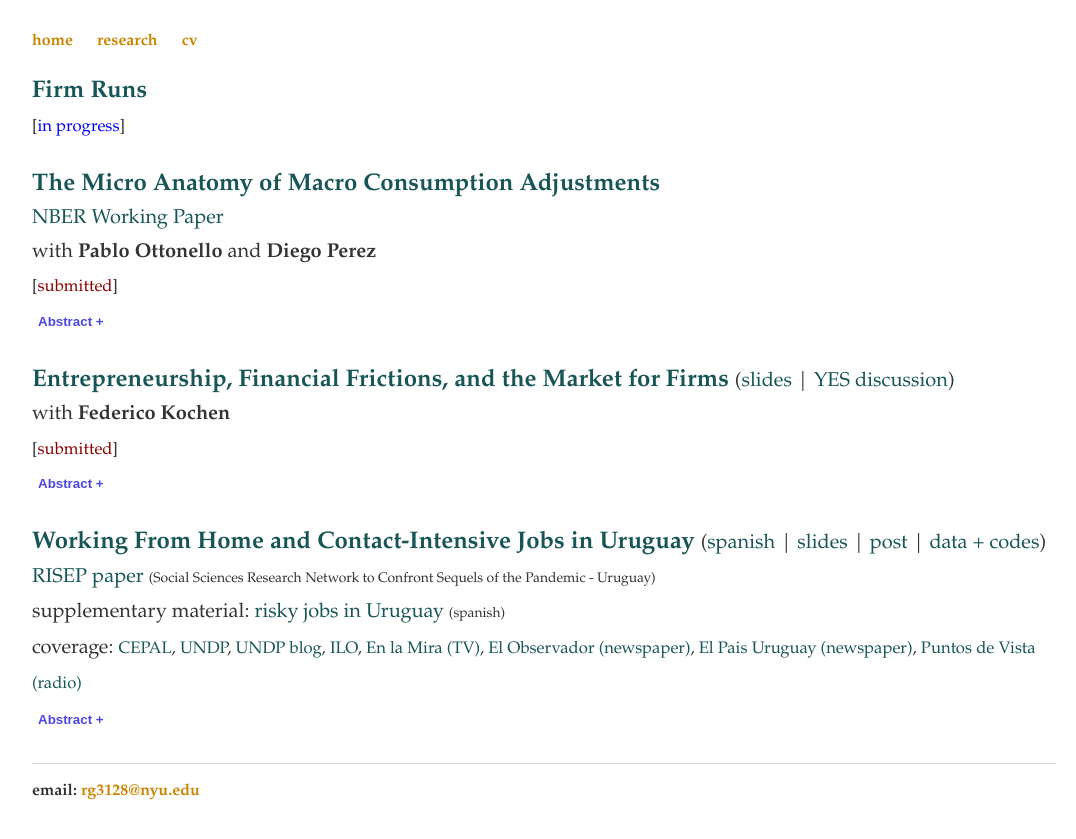
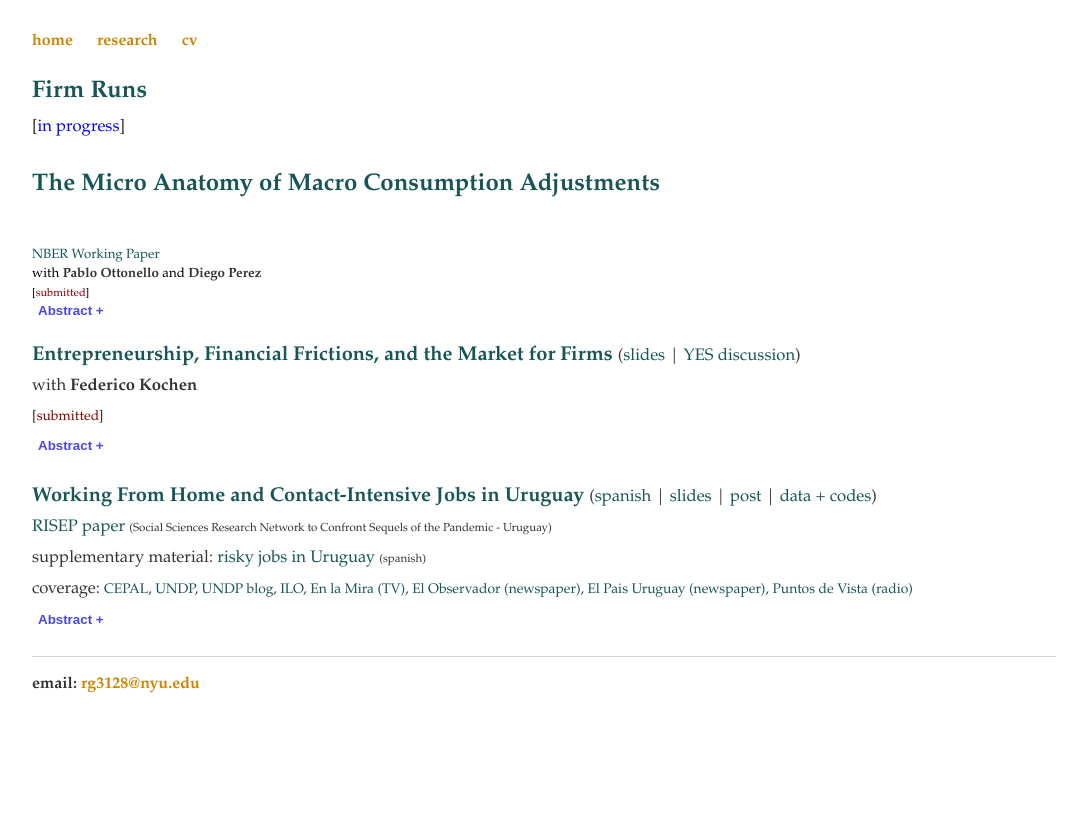
Before and after one commit to rafaguntin/rafaguntin.github.io, a Jekyll site: the page built from research/index.html, in a window 1280 px wide. Shown: the top 839 px of the page, without its empty margins (96-1172 px from the left). Built offline with Jekyll 4.4.1, drawn with Linux system fonts in a browser that asks for light colours.

Commit message:
Update index.html

```diff
--- a/research/index.html
+++ b/research/index.html
@@ -15,7 +15,7 @@
 					  href="/research/GuOP_Consumption.pdf"
 			                  target="_blank"
 					  >The Micro Anatomy of Macro Consumption Adjustments</a>
-				<br> <small> <a style="color:#175556" href="https://www.nber.org/papers/w27917" target="_blank">NBER Working Paper</a>
+				<div> <br> <small> <a style="color:#175556" href="https://www.nber.org/papers/w27917" target="_blank">NBER Working Paper</a>
 				<br> with
 				<a style="font-weight: bold; color:#333" href="https://sites.google.com/site/ottonellopablo/" target="_blank"> Pablo Ottonello </a>
 				and
```
